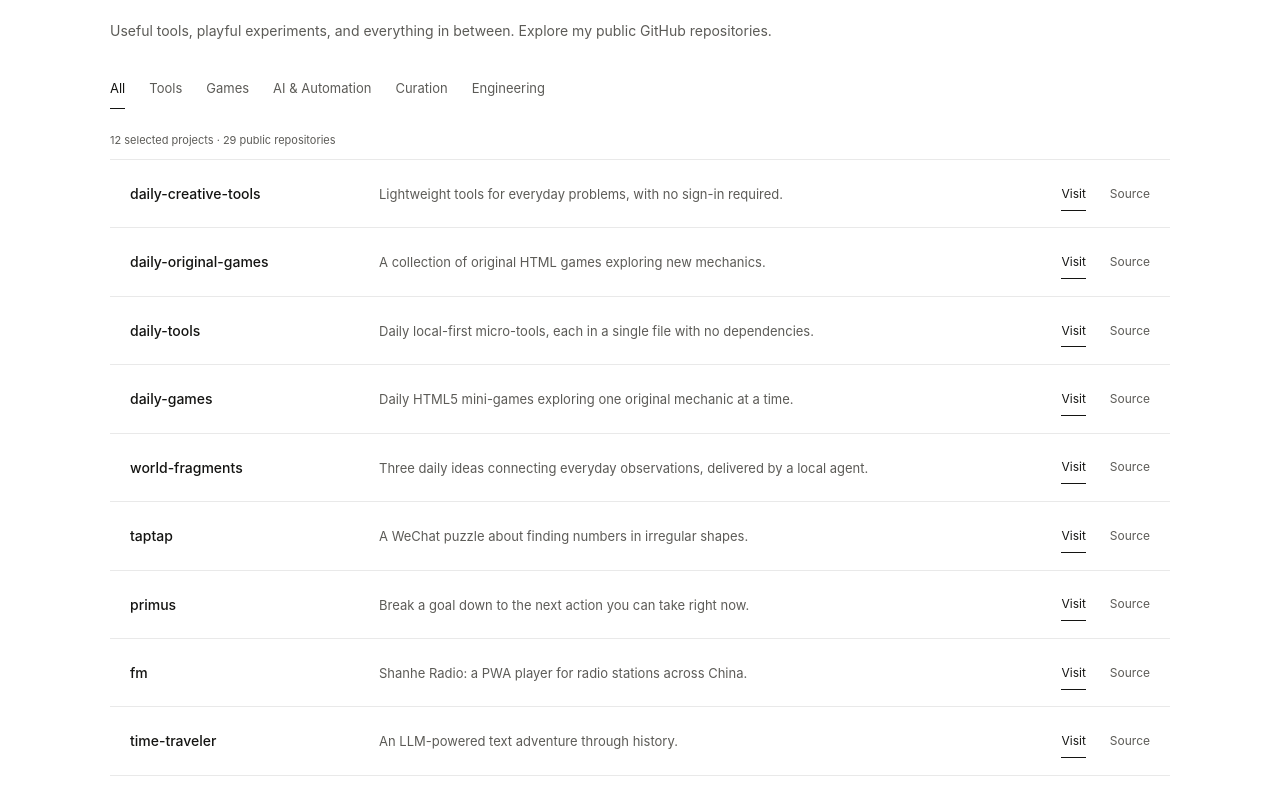
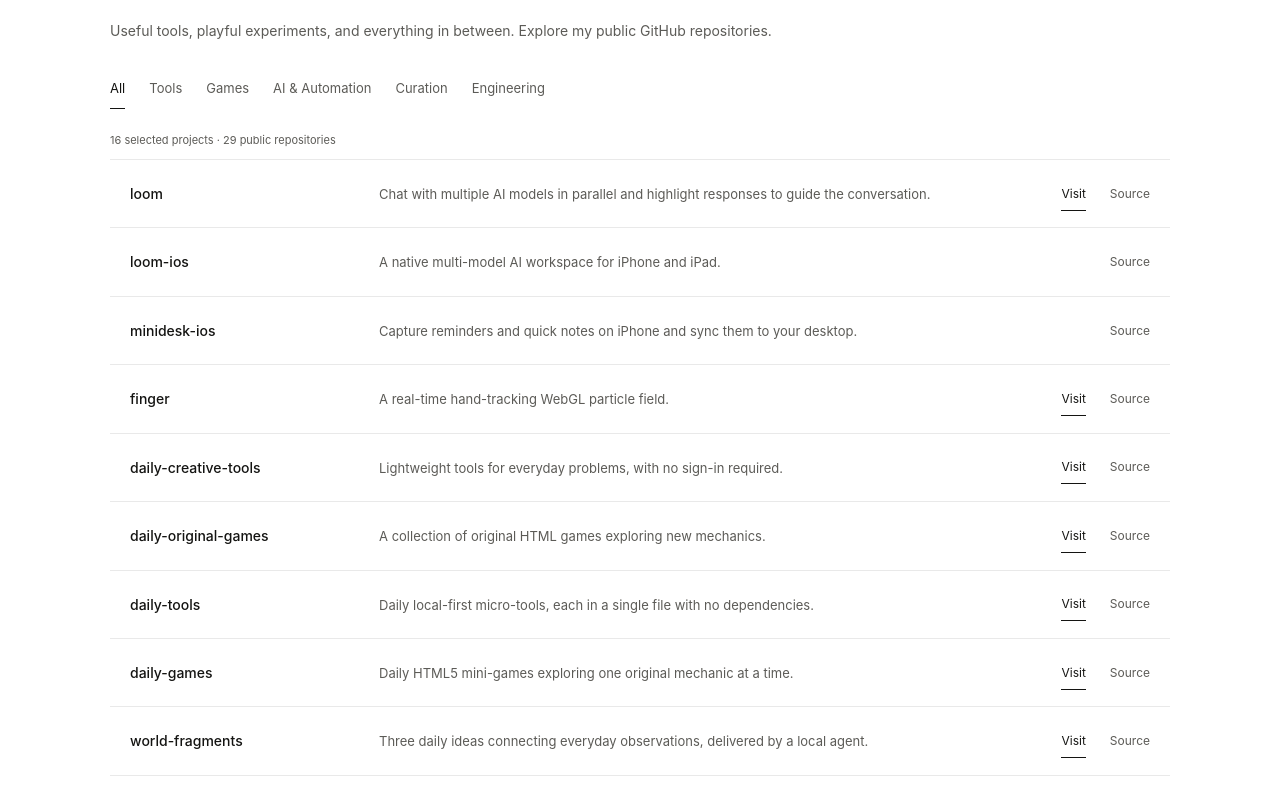
Before and after one commit to xiangjianan/xiangjianan.github.io, a Vue app: page / in a window 1280 px wide. Shown: the part 1180-1980 px from the top of the page. Built offline with nearby package versions, Linux system fonts and the light colour scheme.

Commit message:
Refresh public repository catalog excluding forks and profile

```diff
--- a/src/data/repositories.json
+++ b/src/data/repositories.json
@@ -1,6 +1,126 @@
 {
-  "checkedAt": "2026-09-30",
+  "checkedAt": "2026-10-18",
   "repositories": [
+    {
+      "name": "jindou-blog",
+      "desc": "AI research, technical explainers, and practical notes.",
+      "category": "ai",
+      "href": "https://github.com/xiangjianan/jindou-blog",
+      "liveUrl": "https://jindou-blog.pages.dev",
+      "updated": "2026-10-18"
+    },
+    {
+      "name": "ai-daily-news",
+      "desc": "Automatically collect AI news into daily reports and an archive.",
+      "category": "ai",
+      "href": "https://github.com/xiangjianan/ai-daily-news",
+      "liveUrl": "https://xiangjianan.github.io/ai-daily-news/",
+      "updated": "2026-10-18"
+    },
+    {
+      "name": "daily-digest",
+      "desc": "A mobile-friendly digest of daily automated task outputs.",
+      "category": "ai",
+      "href": "https://github.com/xiangjianan/daily-digest",
+      "liveUrl": "https://xiangjianan.github.io/daily-digest/",
+      "updated": "2026-10-17"
+    },
+    {
+      "name": "daily-tools",
+      "desc": "Daily local-first micro-tools, each in a single file with no dependencies.",
+      "category": "tools",
+      "href": "https://github.com/xiangjianan/daily-tools",
+      "liveUrl": "https://xiangjianan.github.io/daily-tools/",
+      "updated": "2026-10-17"
+    },
+    {
+      "name": "loom-ios",
+      "desc": "A native multi-model AI workspace for iPhone and iPad.",
+      "category": "ai",
+      "href": "https://github.com/xiangjianan/loom-ios",
+      "liveUrl": null,
+      "updated": "2026-10-17"
+    },
+    {
+      "name": "minidesk-ios",
+      "desc": "Capture reminders and quick notes on iPhone and sync them to your desktop.",
+      "category": "tools",
+      "href": "https://github.com/xiangjianan/minidesk-ios",
+      "liveUrl": null,
+      "updated": "2026-10-17"
+    },
+    {
+      "name": "mini-desk",
+      "desc": "A local-first workspace for screenshots, notes, reminders, and quick actions.",
+      "category": "tools",
+      "href": "https://github.com/xiangjianan/mini-desk",
+      "liveUrl": "https://minidesk.online",
+      "updated": "2026-10-17"
+    },
+    {
+      "name": "world-fragments",
+      "desc": "Three daily ideas connecting everyday observations, delivered by a local agent.",
+      "category": "ai",
+      "href": "https://github.com/xiangjianan/world-fragments",
+      "liveUrl": "https://xiangjianan.github.io/world-fragments/",
+      "updated": "2026-10-17"
+    },
+    {
+      "name": "finger",
+      "desc": "A real-time hand-tracking WebGL particle field.",
+      "category": "engineering",
+      "href": "https://github.com/xiangjianan/finger",
+      "liveUrl": "https://finger-804.pages.dev",
+      "updated": "2026-10-14"
+    },
+    {
+      "name": "daily-games",
+      "desc": "Daily HTML5 mini-games exploring one original mechanic at a time.",
+      "category": "games",
+      "href": "https://github.com/xiangjianan/daily-games",
+      "liveUrl": "https://xiangjianan.github.io/daily-games/",
+      "updated": "2026-10-10"
+    },
+    {
+      "name": "taptap",
+      "desc": "A WeChat puzzle about finding numbers in irregular shapes.",
+      "category": "games",
+      "href": "https://github.com/xiangjianan/taptap",
+      "liveUrl": "https://taptap.helloxjn.com",
+      "updated": "2026-10-09"
+    },
+    {
+      "name": "loom",
+      "desc": "Chat with multiple AI models in parallel and highlight responses to guide the conversation.",
+      "category": "ai",
+      "href": "https://github.com/xiangjianan/loom",
+      "liveUrl": "https://xiangjianan.github.io/loom/",
+      "updated": "2026-10-07"
+    },
+    {
+      "name": "workout-checkin",
+      "desc": "Track exercise with a 100-day check-in plan.",
+      "category": "tools",
+      "href": "https://github.com/xiangjianan/workout-checkin",
+      "liveUrl": "https://workout.helloxjn.com",
+      "updated": "2026-09-30"
+    },
+    {
+      "name": "xiangjianan.github.io",
+      "desc": "The source code for this personal portfolio.",
+      "category": "engineering",
+      "href": "https://github.com/xiangjianan/xiangjianan.github.io",
+      "liveUrl": "https://xiangjianan.github.io/",
+      "updated": "2026-09-30"
+    },
+    {
+      "name": "time-traveler",
+      "desc": "An LLM-powered text adventure through history.",
+      "category": "games",
+      "href": "https://github.com/xiangjianan/time-traveler",
+      "liveUrl": "https://traveler.helloxjn.com/",
+      "updated": "2026-09-30"
+    },
     {
       "name": "daily-original-games",
       "desc": "A collection of original HTML games exploring new mechanics.",
@@ -18,92 +138,12 @@
       "updated": "2026-09-30"
     },
     {
-      "name": "world-fragments",
-      "desc": "Three daily ideas connecting everyday observations, delivered by a local agent.",
-      "category": "ai",
-      "href": "https://github.com/xiangjianan/world-fragments",
-      "liveUrl": "https://xiangjianan.github.io/world-fragments/",
-      "updated": "2026-09-30"
-    },
-    {
-      "name": "taptap",
-      "desc": "A WeChat puzzle about finding numbers in irregular shapes.",
-      "category": "games",
-      "href": "https://github.com/xiangjianan/taptap",
-      "liveUrl": "https://taptap.helloxjn.com",
-      "updated": "2026-09-30"
-    },
-    {
-      "name": "mini-desk",
-      "desc": "A local-first workspace for screenshots, notes, reminders, and quick actions.",
-      "category": "tools",
-      "href": "https://github.com/xiangjianan/mini-desk",
-      "liveUrl": "https://minidesk.online",
-      "updated": "2026-09-30"
-    },
-    {
-      "name": "daily-digest",
-      "desc": "A mobile-friendly digest of daily automated task outputs.",
-      "category": "ai",
-      "href": "https://github.com/xiangjianan/daily-digest",
-      "liveUrl": "https://xiangjianan.github.io/daily-digest/",
-      "updated": "2026-09-30"
-    },
-    {
-      "name": "jindou-blog",
-      "desc": "AI research, technical explainers, and practical notes.",
-      "category": "ai",
-      "href": "https://github.com/xiangjianan/jindou-blog",
-      "liveUrl": "https://aiblog.helloxjn.com/",
-      "updated": "2026-09-30"
-    },
-    {
-      "name": "daily-games",
-      "desc": "Daily HTML5 mini-games exploring one original mechanic at a time.",
-      "category": "games",
-      "href": "https://github.com/xiangjianan/daily-games",
-      "liveUrl": "https://xiangjianan.github.io/daily-games/",
-      "updated": "2026-09-30"
-    },
-    {
-      "name": "ai-daily-news",
-      "desc": "Automatically collect AI news into daily reports and an archive.",
-      "category": "ai",
-      "href": "https://github.com/xiangjianan/ai-daily-news",
-      "liveUrl": "https://xiangjianan.github.io/ai-daily-news/",
-      "updated": "2026-09-30"
-    },
-    {
-      "name": "daily-tools",
-      "desc": "Daily local-first micro-tools, each in a single file with no dependencies.",
-      "category": "tools",
-      "href": "https://github.com/xiangjianan/daily-tools",
-      "liveUrl": "https://xiangjianan.github.io/daily-tools/",
-      "updated": "2026-09-29"
-    },
-    {
-      "name": "xiangjianan",
-      "desc": "GitHub profile and project introduction.",
-      "category": "engineering",
-      "href": "https://github.com/xiangjianan/xiangjianan",
-      "liveUrl": null,
-      "updated": "2026-09-23"
-    },
-    {
-      "name": "xiangjianan.github.io",
-      "desc": "The source code for this personal portfolio.",
-      "category": "engineering",
-      "href": "https://github.com/xiangjianan/xiangjianan.github.io",
-      "liveUrl": "https://xiangjianan.github.io/",
-      "updated": "2026-09-23"
-    },
-    {
       "name": "fm",
       "desc": "Shanhe Radio: a PWA player for radio stations across China.",
       "category": "tools",
       "href": "https://github.com/xiangjianan/fm",
       "liveUrl": "https://xiangjianan.github.io/fm/",
-      "updated": "2026-09-15"
+      "updated": "2026-09-23"
     },
     {
       "name": "signpost-hub",
@@ -135,14 +175,6 @@
       "category": "curation",
       "href": "https://github.com/xiangjianan/lks",
       "liveUrl": "https://lkssite.vip",
-      "updated": "2026-09-12"
-    },
-    {
-      "name": "time-traveler",
-      "desc": "An LLM-powered text adventure through history.",
-      "category": "games",
-      "href": "https://github.com/xiangjianan/time-traveler",
-      "liveUrl": "https://traveler.helloxjn.com/",
       "updated": "2026-09-12"
     },
     {
@@ -194,44 +226,12 @@
       "updated": "2026-09-12"
     },
     {
-      "name": "workout-checkin",
-      "desc": "Track exercise with a 100-day check-in plan.",
-      "category": "tools",
-      "href": "https://github.com/xiangjianan/workout-checkin",
-      "liveUrl": "https://workout.helloxjn.com",
-      "updated": "2026-09-12"
-    },
-    {
-      "name": "lks-api",
-      "desc": "A Django REST backend for the website recommendation directory.",
-      "category": "curation",
-      "href": "https://github.com/xiangjianan/lks-api",
-      "liveUrl": null,
-      "updated": "2026-09-12"
-    },
-    {
       "name": "send-msg",
       "desc": "Broadcast real-time messages over a local network using WebSocket.",
       "category": "engineering",
       "href": "https://github.com/xiangjianan/send-msg",
       "liveUrl": null,
       "updated": "2026-09-12"
-    },
-    {
-      "name": "employee-management-system",
-      "desc": "Manage employee records, attendance, and spreadsheet imports and exports.",
-      "category": "tools",
-      "href": "https://github.com/xiangjianan/employee-management-system",
-      "liveUrl": null,
-      "updated": "2026-09-12"
-    },
-    {
-      "name": "mermaid",
-      "desc": "Preview Markdown and Mermaid diagrams in the browser.",
-      "category": "tools",
-      "href": "https://github.com/xiangjianan/mermaid",
-      "liveUrl": null,
-      "updated": "2026-07-02"
     }
   ]
 }
--- a/src/data/site.js
+++ b/src/data/site.js
@@ -13,7 +13,7 @@ export const REPOSITORIES = snapshot.repositories
 export const CHECKED_AT = snapshot.checkedAt
 export const FEATURED = [
   { name: 'Mini Desk', title: 'A little room for your everyday.', tag: 'Everyday tools', desc: 'Screenshots, notes, reminders, and quick actions, together on a quiet workspace. No sign-in. Your data stays local.', liveUrl: 'https://minidesk.online', repoUrl: `${GITHUB_URL}/mini-desk`, detail: 'Vue · TypeScript · Local-first', delay: 0 },
-  { name: 'jindou-blog', title: 'Notes from exploring AI.', tag: 'Research & writing', desc: 'AI research, technical explainers, and practical notes. A place to collect ideas and make complex topics easier to understand.', liveUrl: 'https://aiblog.helloxjn.com/', repoUrl: `${GITHUB_URL}/jindou-blog`, detail: 'AI research · Explainers · Notes', delay: 60 },
+  { name: 'jindou-blog', title: 'Notes from exploring AI.', tag: 'Research & writing', desc: 'AI research, technical explainers, and practical notes. A place to collect ideas and make complex topics easier to understand.', liveUrl: 'https://jindou-blog.pages.dev', repoUrl: `${GITHUB_URL}/jindou-blog`, detail: 'AI research · Explainers · Notes', delay: 60 },
   { name: 'daily-digest', title: 'A day of output, in one place.', tag: 'AI & Automation', desc: 'Daily outputs from automated tasks, collected into a digest made for mobile reading. Catch up on what ran and what it produced.', liveUrl: 'https://xiangjianan.github.io/daily-digest/', repoUrl: `${GITHUB_URL}/daily-digest`, detail: 'Daily summaries · Mobile-first · PWA', delay: 120 },
 ]
-export const SELECTED_NAMES = ['daily-creative-tools', 'daily-original-games', 'daily-tools', 'daily-games', 'world-fragments', 'taptap', 'primus', 'fm', 'time-traveler', 'lks', 'ai-daily-news', 'scheduler']
+export const SELECTED_NAMES = ['loom', 'loom-ios', 'minidesk-ios', 'finger', 'daily-creative-tools', 'daily-original-games', 'daily-tools', 'daily-games', 'world-fragments', 'taptap', 'primus', 'fm', 'time-traveler', 'lks', 'ai-daily-news', 'scheduler']
```
